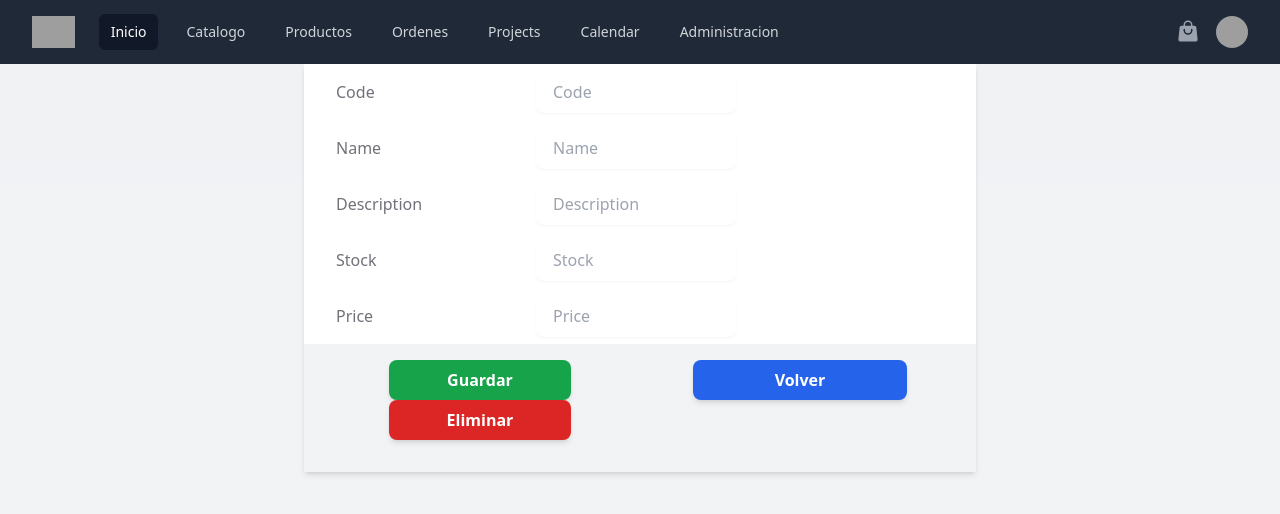
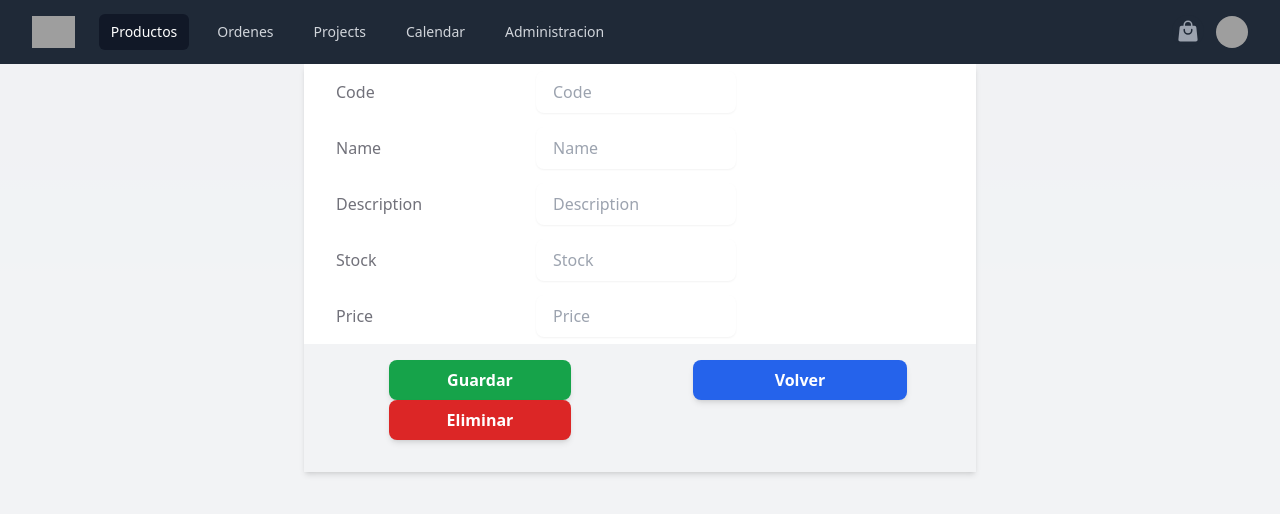
Before and after one commit to cristianemoyano/uch-arquitectura, a Next.js app in the folder app/: page /admin/productForm in a window 1280 px wide. Shown: the top 514 px of the page. Built offline with nearby package versions, Linux system fonts and the light colour scheme; grey boxes are pictures that could not be loaded.

Commit message:
Revert "creacion de la pagina catalogo"
This reverts commit 8390a48c0ef865811021863e28fdcd25c623459c.

```diff
--- a/app/src/components/navbar/navbar.jsx
+++ b/app/src/components/navbar/navbar.jsx
@@ -5,9 +5,7 @@ import { ShoppingBagIcon } from '@heroicons/react/24/solid'
 import Link from 'next/link'
 
 const navigation = [
-  { name: 'Inicio', href: '/home', current: true },
-  { name: 'Catalogo', href: '/catalog', current: false },
-  { name: 'Productos', href: '/producto', current: false },
+  { name: 'Productos', href: '/producto', current: true },
   { name: 'Ordenes', href: '/ordersBackendTest', current: false },
   { name: 'Projects', href: '#', current: false },
   { name: 'Calendar', href: '#', current: false },
--- a/app/src/components/products/listClientProducts.tsx
+++ b/app/src/components/products/listClientProducts.tsx
@@ -30,7 +30,7 @@ export default function ListClientProducto() {
 			<div className="bg-white p-8 rounded-md w-full">
 				<div className=" flex items-center justify-between pb-6">
 					<div>
-						<h2 className="text-gray-600 font-semibold">Catalogo</h2>
+						<h2 className="text-gray-600 font-semibold">Productos</h2>
 					</div>
 				</div>
 				<div>
--- a/app/src/pages/catalog.tsx
+++ /dev/null
@@ -1,11 +0,0 @@
-import ListClientProducto from "@/components/products/listClientProducts";
-
-
-export default function Producto() {
-
-    return (
-        <>
-            <ListClientProducto/>
-        </>
-    )
-}
--- a/app/src/pages/producto.tsx
+++ b/app/src/pages/producto.tsx
@@ -7,8 +7,10 @@ export default function Producto(){
 
     return(
         <>
+
             <FormProducto></FormProducto>
             <ListAdminProducto></ListAdminProducto>
+            <ListClientProducto></ListClientProducto>
         </>
     )
 }
```
